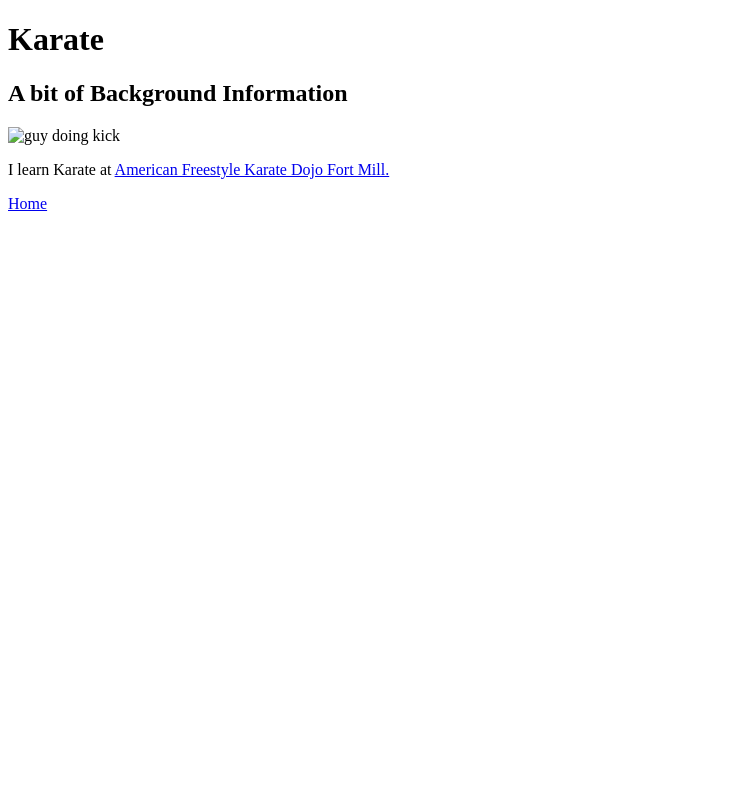
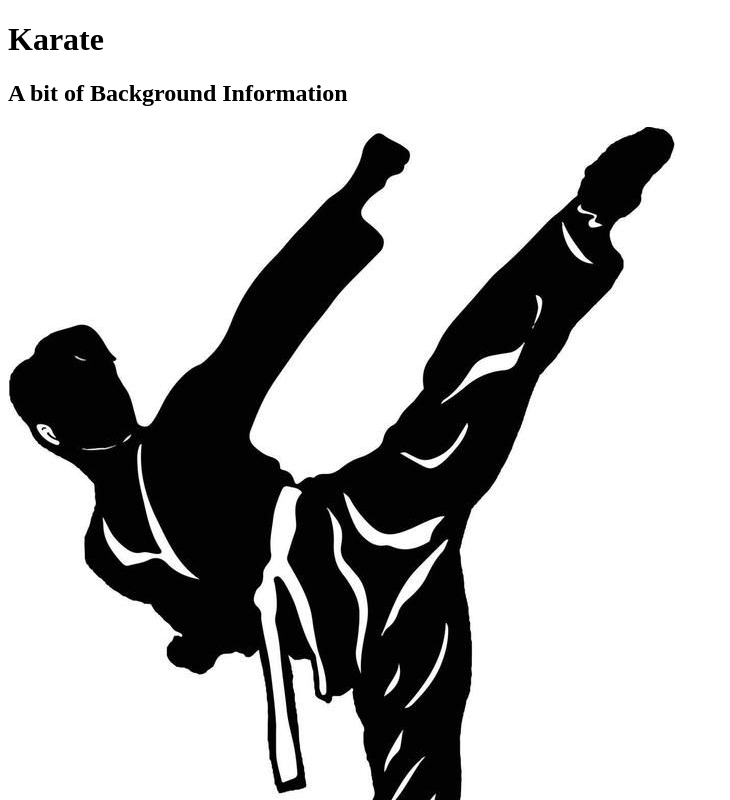
Before and after one commit to Technilax/Technilax.github.io, a plain HTML site: page Karate.html in a window 1280 px wide. Shown: the top 800 px of the page, without its empty margins (0-730 px from the left). Drawn offline with Linux system fonts and the light colour scheme.

Commit message:
Update Karate.html

```diff
--- a/Karate.html
+++ b/Karate.html
@@ -8,7 +8,7 @@
       <h1>Karate</h1>
 <section>
  <h2>A bit of Background Information</h2>
-    <img src="karate.jpg" alt="guy doing kick">
+    <img src="images/karate.jpg" alt="guy doing kick">
  <p>I learn Karate at <a target="_blank" href="https://afskfortmill.com">American Freestyle Karate Dojo Fort Mill.</a> </p>
 </section>
     </main>
```
